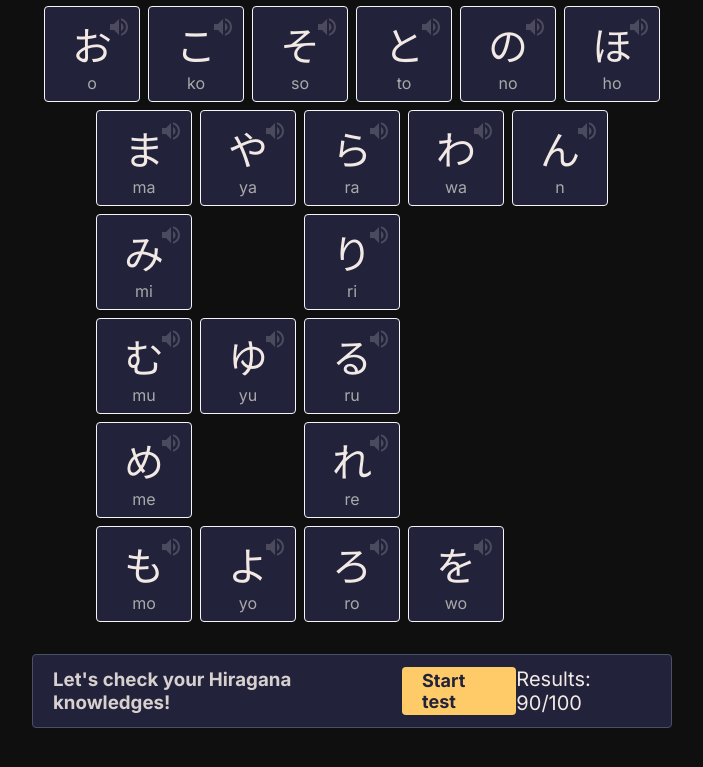
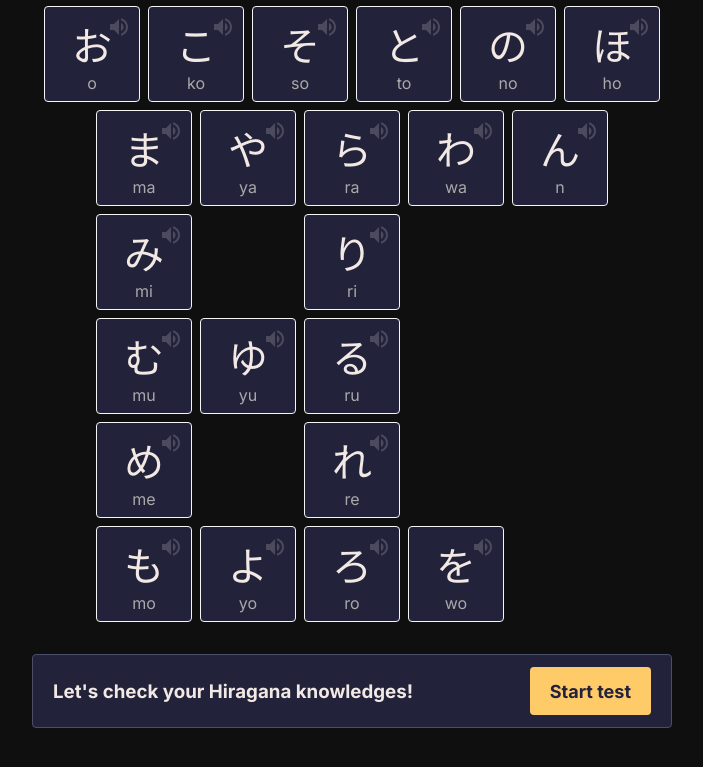
Before and after one commit to dimadidyk0/learn-nexjs, a Next.js app: page /hiragana in a window 1280 px wide. Shown: the part 569-1336 px from the top of the page, without its empty margins (288-991 px from the left). Built offline with nearby package versions, Linux system fonts and the light colour scheme.

Commit message:
chore: some refactor

```diff
--- a/src/app/globals.css
+++ b/src/app/globals.css
@@ -30,6 +30,7 @@ html,
 body {
   max-width: 100vw;
   overflow-x: hidden;
+  font-family: var(--font-mono);
 }
 
 body {
--- a/src/components/TestBanner/TestBanner.module.css
+++ b/src/components/TestBanner/TestBanner.module.css
@@ -1,5 +1,6 @@
 .banner {
   display: flex;
+  align-items: center;
   justify-content: space-between;
   background-color: var(--collection-color-1);
   border: 1px solid var(--collection-color-2);
@@ -7,22 +8,8 @@
   border-radius: 4px;
 }
 
-.left {
-  display: flex;
-  align-items: center;
-}
-
 .title {
   margin-right: 20px;
-}
-
-.title {
-  animation: titleAnimation 2s linear infinite;
-}
-
-@keyframes titleAnimation {
-  0% {opacity: 1;}
-  50% {opacity: 0.7;}
 }
 
 .button {
@@ -45,9 +32,3 @@
 .button:hover {
   opacity: 0.8;
 }
-
-.result {
-  font-size: 20px;
-  display: flex;
-  align-items: center;
-}
--- a/src/components/TestBanner/TestBanner.tsx
+++ b/src/components/TestBanner/TestBanner.tsx
@@ -4,23 +4,14 @@ import Link from 'next/link';
 
 type Props = {
   title?: string;
-  result?: string;
   id: string;
 };
 
-export default function TestBanner({ title, result, id }: Props) {
+export default function TestBanner({ title, id }: Props) {
   return (
     <div className={s.banner}>
-      <div className={s.left}>
-        {title && <h3 className={s.title}>{title}</h3>}
-        <Link className={s.button} href={`/test/${id}`}>Start test</Link>
-      </div>
-
-      {result && (
-        <div className={s.result}>
-          Results: {result}
-        </div>
-      )}
+      {title && <h3 className={s.title}>{title}</h3>}
+      <Link className={s.button} href={`/test/${id}`}>Start test</Link>
     </div>
   )
 }
```
Also changed, not shown: src/app/test/[id]/exam.js (+5 -0 lines), src/app/test/[id]/page.js (+1 -1 lines).
